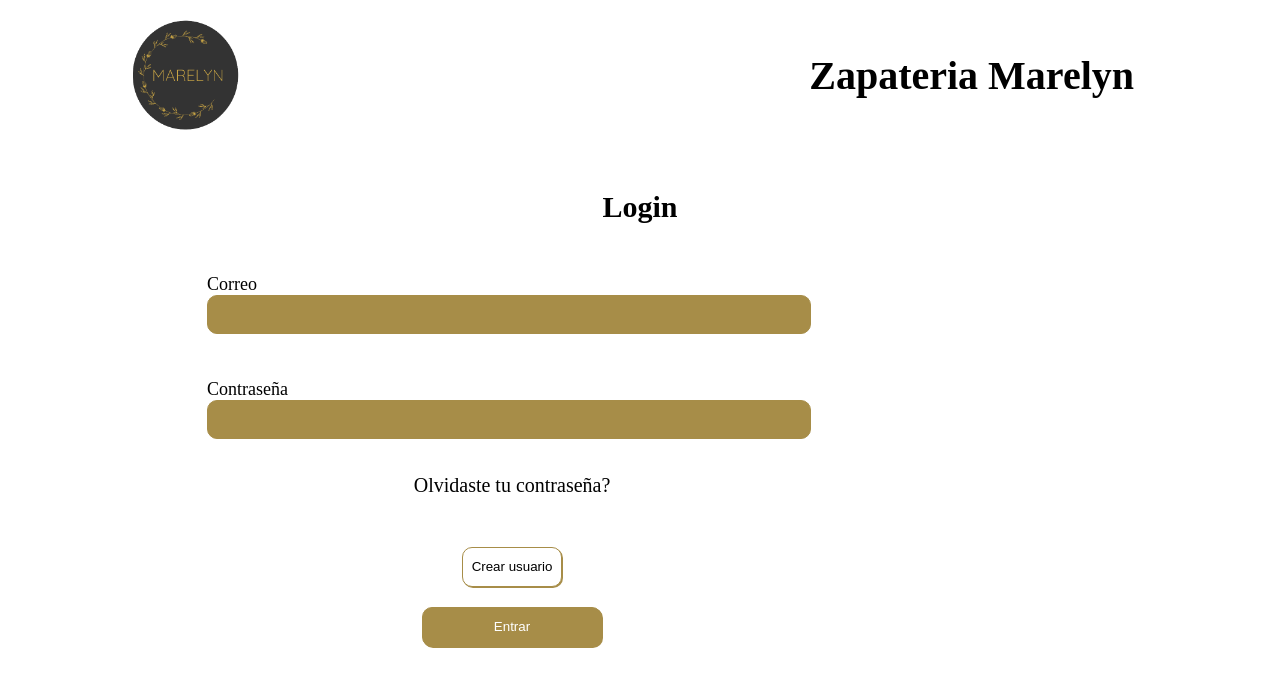
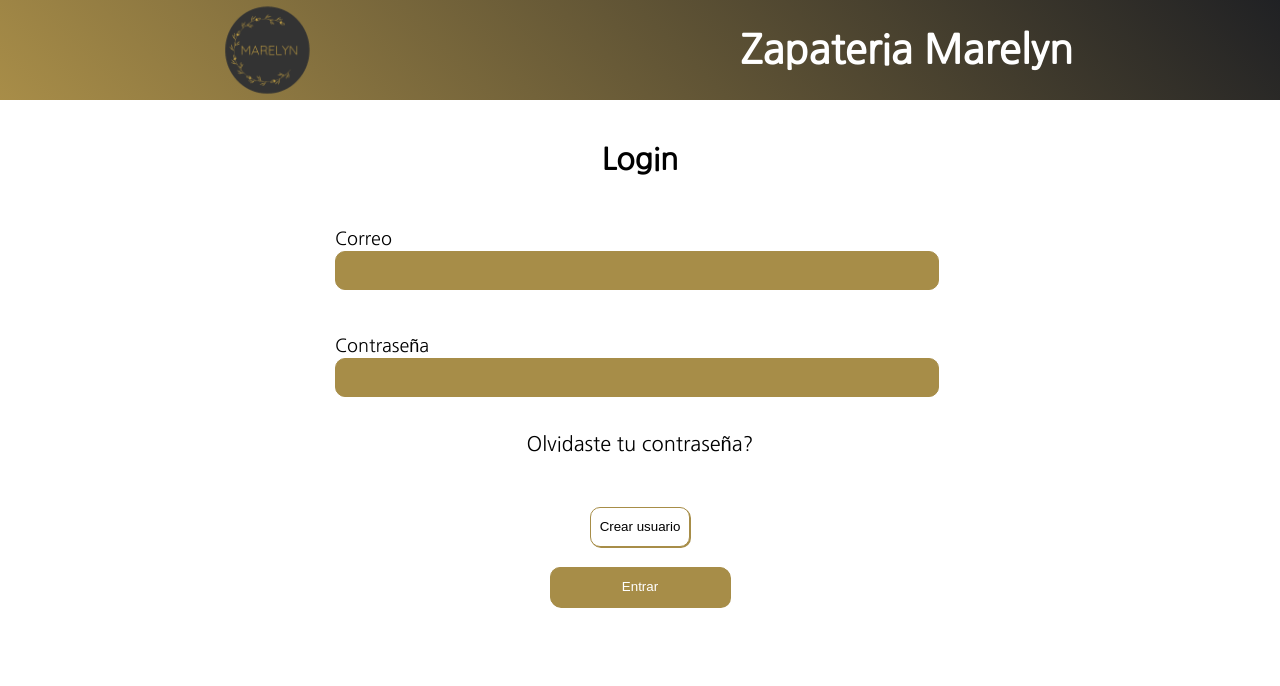
Before and after one commit to Nirvana-Code-Zen/Marelyn, a React (Vite) app: page / in a window 1280 px wide. Shown: the top 686 px of the page. Built offline with nearby package versions, Linux system fonts and the light colour scheme.

Commit message:
Estilos del Login

```diff
--- a/src/App/App.css
+++ b/src/App/App.css
@@ -1,3 +1,4 @@
+@import url('https://fonts.googleapis.com/css2?family=Nanum+Gothic&display=swap');
 :root{
   --color-form:#A78D48;
 }
@@ -5,21 +6,29 @@ body{
   margin: 0px;
   padding: 0px;
   box-sizing: 0px;
+  font-family: 'Nanum Gothic', sans-serif;
 }
 
+.container-app{
+  display: flex;
+  justify-content: center;
+  flex-direction: column;
+}
 header{
-  width: 80%;
+  background: linear-gradient(45deg, rgb(168 141 72), rgb(32 33 36));
+  width: 100%;
+  height: 100px;
   display: flex;
+  align-content: center;
   align-items: center;
-  justify-content: space-between;
-  margin: 0 0 0 110px;
+  justify-content:space-around;
 }
 
 .logo{
-  width: 150px;
+  width: 120px;
   height: 15s0px;
 }
 h2{
   font-size: 40px;
-  margin-left: -90px;
+  color: white;
 }
--- a/src/Pages/Login/Login.css
+++ b/src/Pages/Login/Login.css
@@ -11,7 +11,7 @@ form{
     justify-content: center;
     flex-direction: column;
     align-items: center;
-    width: 80%;
+    width: 100%;
     gap: 25px;
 }
 .text-form{
@@ -52,6 +52,7 @@ a{
     border-radius: 10px;
     border:1px solid #A78D48;
     background-color: white;
+    cursor: pointer;
 }
 
 .btn-entrar{
--- a/src/Pages/Login/index.jsx
+++ b/src/Pages/Login/index.jsx
@@ -2,7 +2,12 @@ import React from 'react'
 import '../Login/Login.css'
 
 export default function Login(){
-
+    const btn = document.querySelector('.btn-entrar')
+    const btnEntrar = ()=>{
+      btn.addEventListener('click',()=>{
+        console.log('Soy un botn ')
+      })
+    }
     return <div className="form-login">
      <h4>Login</h4>
      <form>
@@ -18,8 +23,8 @@ export default function Login(){
        <div>
        </div>
        <div className="btns">
-          <input type="submit" value='Crear usuario' className='btn-create' />
-          <input type="submit" value='Entrar'  className='btn-entrar'/>
+          <input type="submit" value='Crear usuario' className='btn-create' onClick={btnEntrar} />
+          <input type="submit" value='Entrar'  className='btn-entrar' onClick={btnEntrar}/>
         </div>
      </form>
    </div>
```
